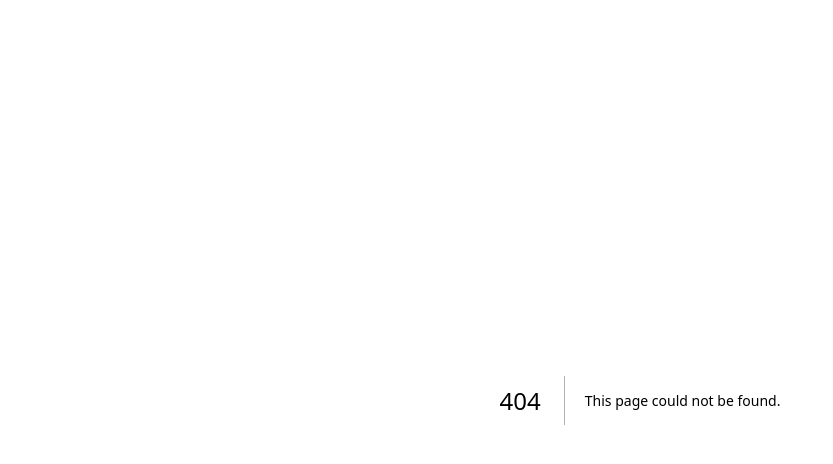
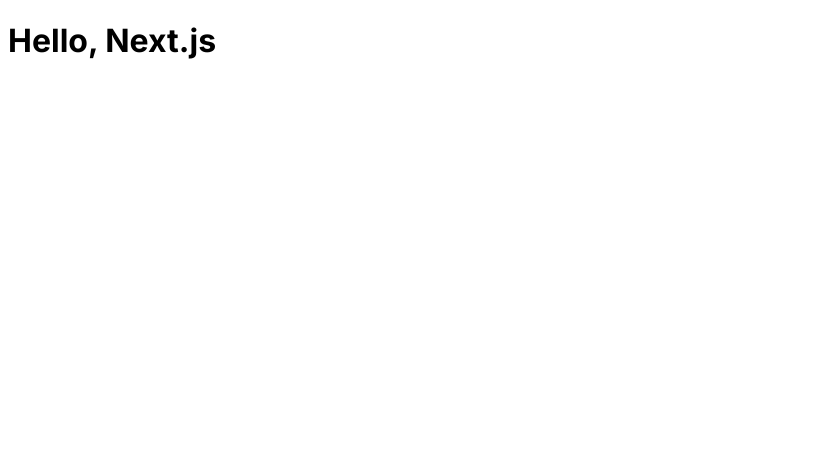
Before and after one commit to YouBou/full-stack-web-app-practice, a Next.js app in the folder frontend/: page /hello in a window 1280 px wide. Before the commit this address had no page. Shown: the top 464 px of the page, without its empty margins (0-833 px from the left). Built offline with nearby package versions, Linux system fonts and the light colour scheme.

Commit message:
[feat] helloルートの追加

```diff
--- /dev/null
+++ b/frontend/app/hello/page.tsx
@@ -0,0 +1,3 @@
+export default function Page() {
+    return <h1>Hello, Next.js</h1>
+}
```
